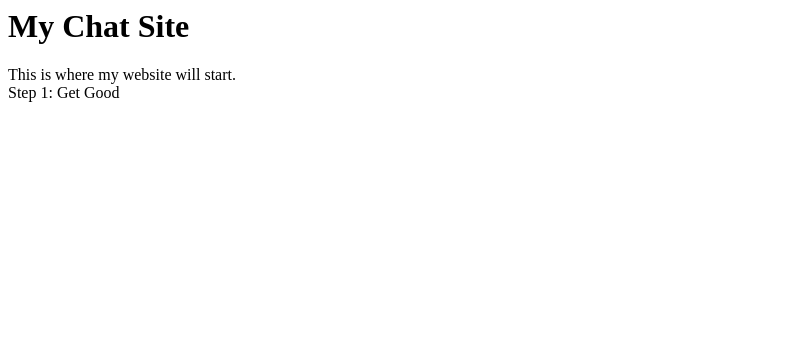
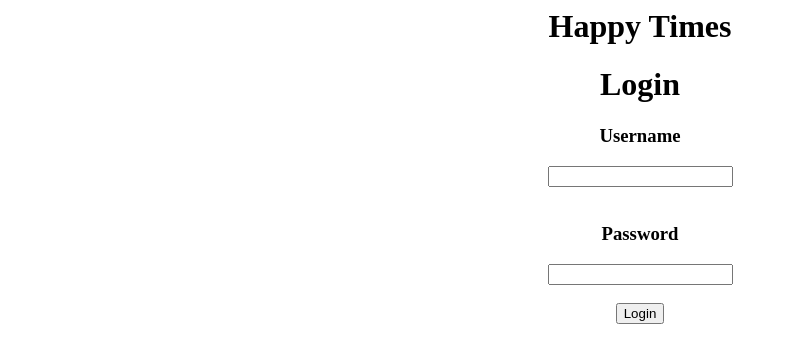
Before and after one commit to crazymon56/pythontesting, a plain HTML site: page looks.html in a window 1280 px wide. Shown: the whole page, without its empty margins (0-788 px from the left). Drawn offline with Linux system fonts and the light colour scheme.

Commit message:
Start of html code

```diff
--- a/looks.html
+++ b/looks.html
@@ -1,2 +1,13 @@
-<h1>My Chat Site</h1>
-<p>This is where my website will start.<br>Step 1: Get Good</br></p>
+<html>
+ <h1><center>Happy Times</center></h1>
+	<h1><center>Login</center></h1>
+	   <form>
+	        <h3><center>Username</center></h3>
+                <center><input type=text name=Username value=></center><br>
+
+            <h3><center>Password</center></h3>
+                <center><input type=text name=Password value=></center><br>
+
+            <center><input type=submit class=submit value=Login></center>
+        </form>
+</html>
```
